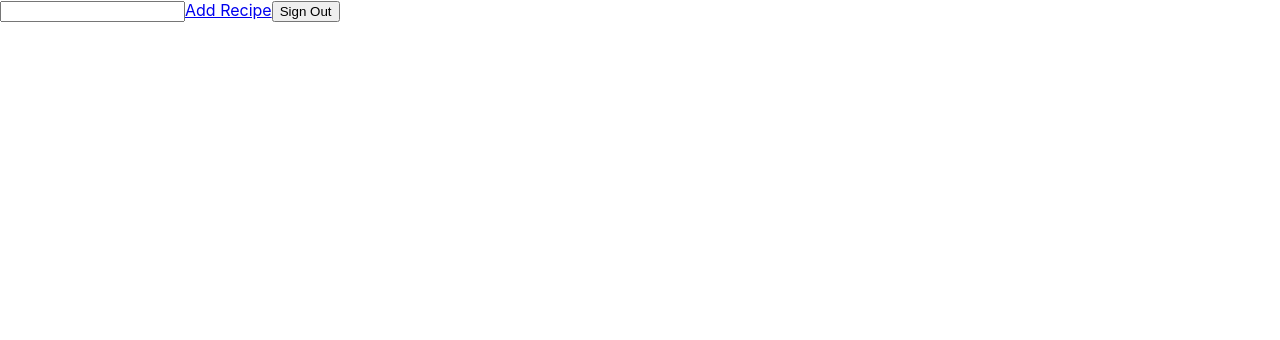
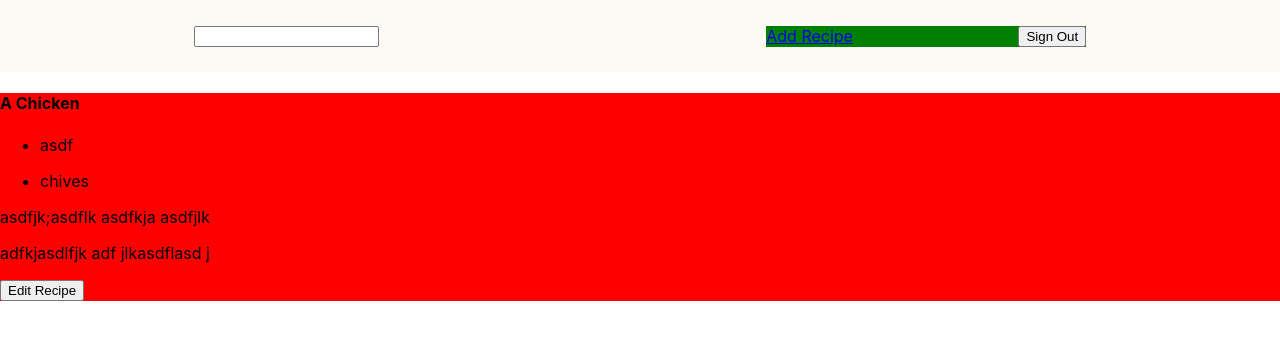
Before and after one commit to Lambda-Secret-Family-Recipes-5/client, a React (Create React App) app: page /recipes in a window 1280 px wide. Shown: the top 340 px of the page. Built offline with nearby package versions, Linux system fonts and the light colour scheme.

Commit message:
Styled Header container, still has debugging colors

```diff
--- a/src/components/Dashboard.js
+++ b/src/components/Dashboard.js
@@ -1,9 +1,25 @@
 import React, { useState } from 'react'
 import Header from './Header';
 import Recipe from './Recipe';
+import styled from "styled-components";
+
+const DashMain = styled.main`
+  background:red;
+`;
+
+const testingData = [
+  {
+    key: 0,
+    category: ["asdf"],
+    ingredients: ["chives"],
+    instructions: "asdfjk;asdflk asdfkja asdfjlk",
+    source: " adfkjasdlfjk adf jlkasdflasd j",
+    title: "A Chicken"
+  }
+];
 
 export default function Dashboard() {
-  const [recipes, setRecipes] = useState([]);
+  const [recipes, setRecipes] = useState(testingData);
   const [searchTerm, setSearchTerm] = useState("");
 
   // useEffect(() => {
@@ -19,6 +35,7 @@ export default function Dashboard() {
   return (
     <div className='dashboard'>
       <Header searchTerm={searchTerm}/>
+      <DashMain>
       {
         recipes.map(recipe => {
           return (
@@ -32,6 +49,7 @@ export default function Dashboard() {
           );
         })
       }
+      </DashMain>
     </div>
-  )
+  );
 }
--- a/src/components/Header.js
+++ b/src/components/Header.js
@@ -1,6 +1,23 @@
 import React from "react";
 import { Link } from "react-router-dom";
 import Search from "./Search";
+import styled from "styled-components";
+
+const HeaderContainer = styled.header`
+  background: #fdfaf6;
+  overflow: auto;
+  box-sizing: border-box;
+  display: flex;
+  justify-content: space-around;
+  padding: 2% 0;
+`;
+
+const HeaderButtons = styled.div`
+  background: green;
+  width: 25%;
+  display: flex;
+  justify-content: space-between;
+`;
 
 export default function Header({searchTerm}){
   const signOut = () => {
@@ -8,10 +25,12 @@ export default function Header({searchTerm}){
   };
 
   return (
-    <header>
+    <HeaderContainer>
       <Search searchTerm={searchTerm}/>
-      <Link to="/add-recipe">Add Recipe</Link>
-      <button onClick={signOut}>Sign Out</button>
-    </header>
+      <HeaderButtons>
+        <Link to="/add-recipe">Add Recipe</Link>
+        <button onClick={signOut}>Sign Out</button>
+      </HeaderButtons>
+    </HeaderContainer>
   );
 };
```
